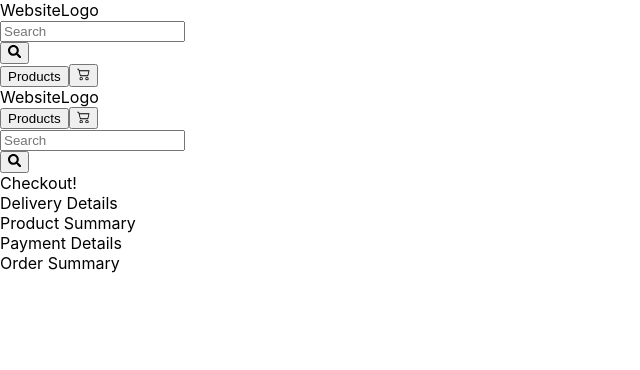
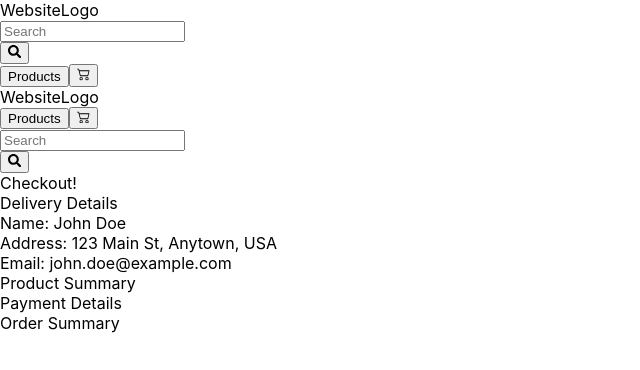
Before and after one commit to hinchley2018/learning-ecommerce, a React (Create React App) app in the folder frontend/: page /checkout in a window 1280 px wide. Shown: the top 370 px of the page, without its empty margins (0-640 px from the left). Built offline with nearby package versions, Linux system fonts and the light colour scheme; the HTML template or start-up script is replaced by a standard one.

Commit message:
added delivery component, component showing hard coded data

```diff
--- /dev/null
+++ b/frontend/src/components/Delivery.js
@@ -0,0 +1,11 @@
+import React, { useState } from 'react';
+export default function Delivery({ customer }){
+    console.log(customer)
+    return(
+        <div>
+            <div>Name: {customer.name}</div>
+            <div>Address: {customer.address}</div>
+            <div>Email: {customer.email}</div>
+        </div>
+    )
+}
--- a/frontend/src/pages/checkout/checkout.js
+++ b/frontend/src/pages/checkout/checkout.js
@@ -1,4 +1,10 @@
+import React, { useState } from 'react';
+import Delivery from "../../components/Delivery";
+import Order from "../../seed-checkout-data.json"
+
 export default function Checkout() {
+    const [order, setOrder] = useState(Order)
+    console.log(order)
     return (
       <div data-testid='checkout'>
         <div className='bg-blue-800 p-5 text-xl text-yellow-400 '>
@@ -8,6 +14,7 @@ export default function Checkout() {
         <div id="detail-container" className="flex flex-col" >
           <div id="delivery">
             Delivery Details
+            <Delivery customer={Order.Customer}/>
           </div>
           <div id="product-summary">
             Product Summary
--- /dev/null
+++ b/frontend/src/seed-checkout-data.json
@@ -0,0 +1,32 @@
+    {
+      "OrderID": "1",
+      "Customer": {
+        "name": "John Doe",
+        "email": "john.doe@example.com",
+        "address": "123 Main St, Anytown, USA"
+      },
+      "OrderDate": "2024-03-23T08:00:00Z",
+      "PaymentAmount": 35.95,
+      "Products": [
+        {
+          "ProductName": "Pizza",
+          "ProductAmount": 10.99
+        },
+        {
+          "ProductName": "Soda",
+          "ProductAmount": 1.99
+        },
+        {
+          "ProductName": "Burger",
+          "ProductAmount": 12.99
+        },
+        {
+          "ProductName": "Fries",
+          "ProductAmount": 3.99
+        },
+        {
+          "ProductName": "Shake",
+          "ProductAmount": 5.99
+        }
+      ]
+    }
```
